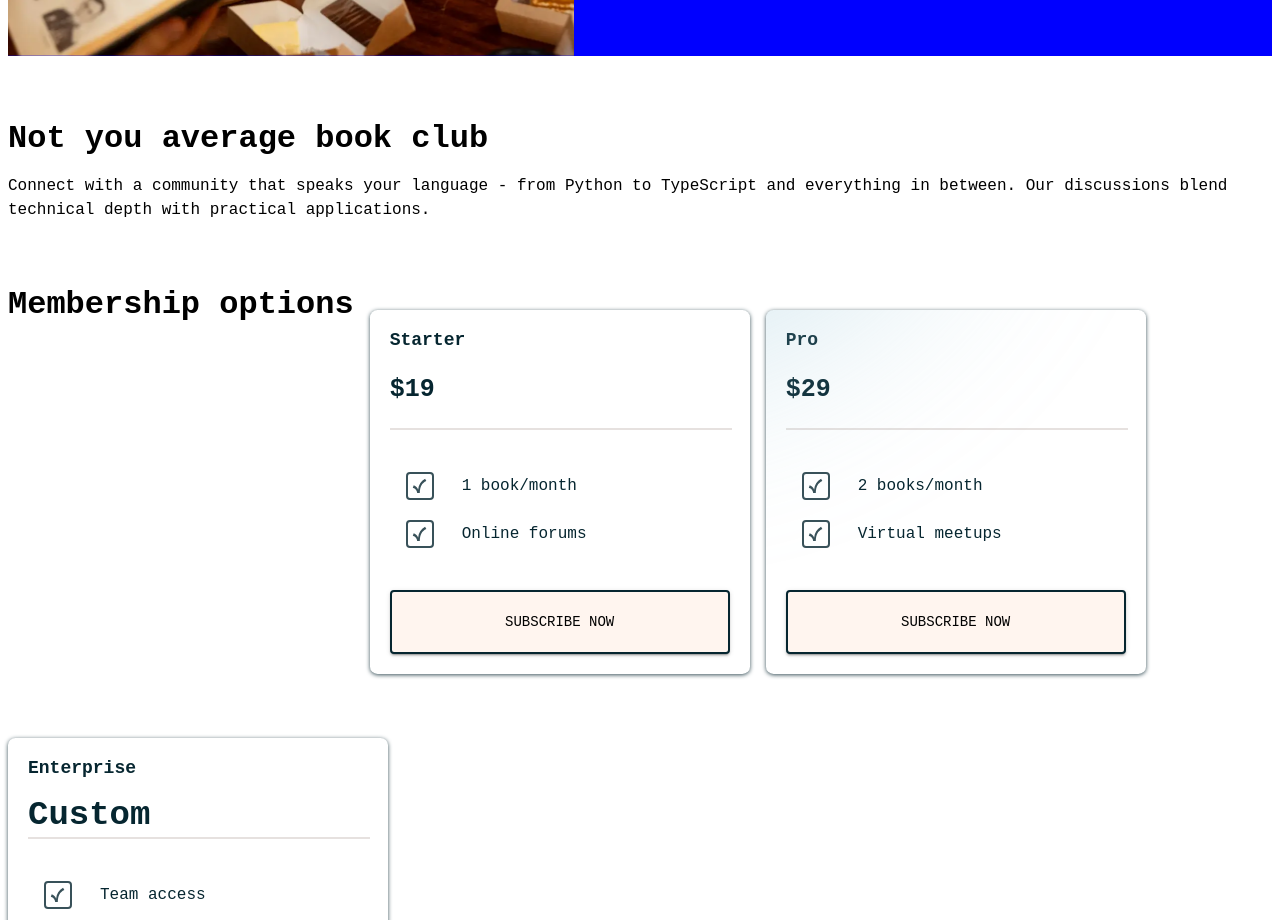
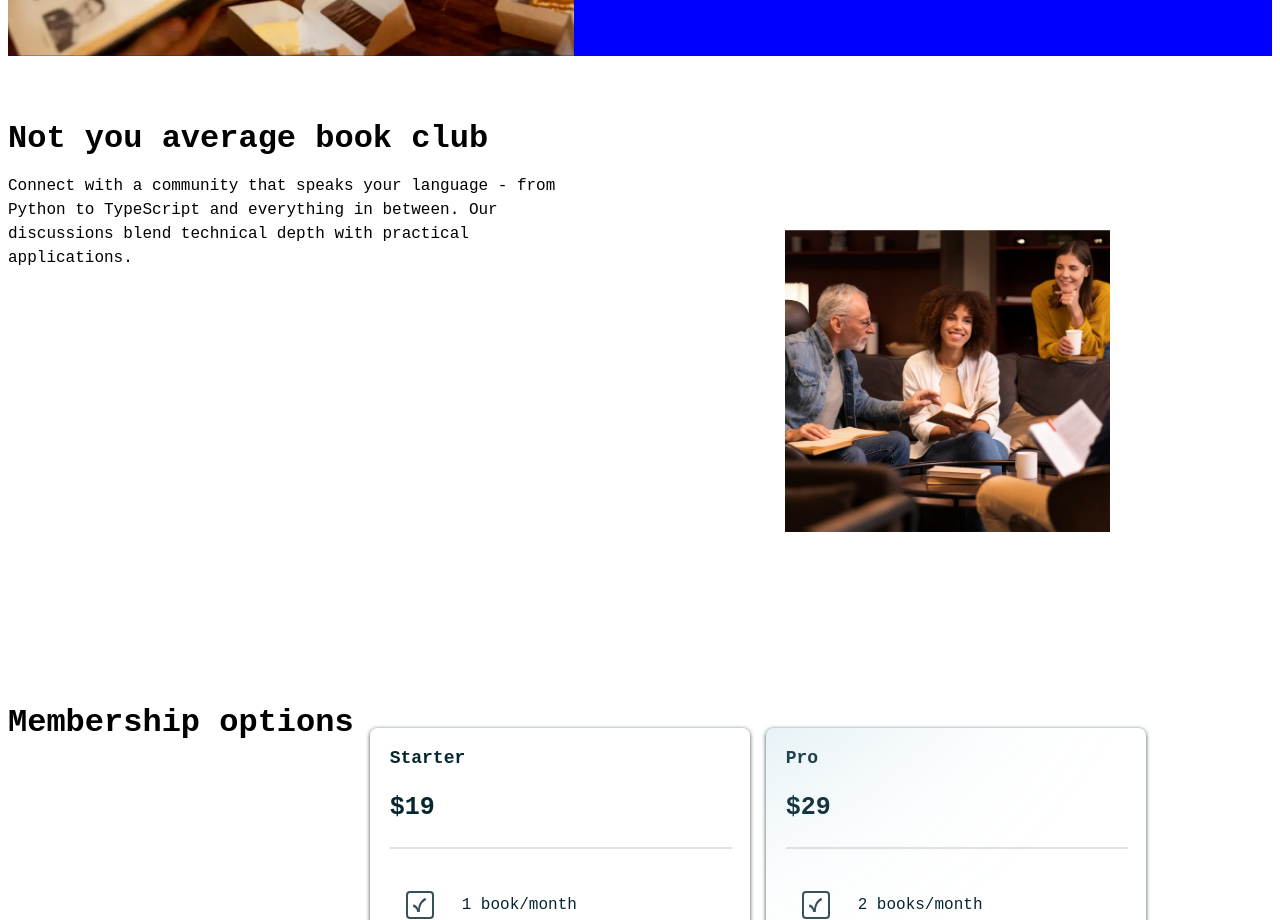
Before and after one commit to MNRSkills/Tech-Book-React-MUI-FM, a React (Vite) app: page / in a window 1280 px wide. Shown: the part 2780-3700 px from the top of the page. Built offline with nearby package versions, Linux system fonts and the light colour scheme; a web font is replaced by a local one.

Commit message:
styling notyouravgbook component

```diff
--- a/src/App.jsx
+++ b/src/App.jsx
@@ -13,6 +13,8 @@ import readTogethermobile from "./assets/images/image-read-together-mobile.webp"
 import readTogetherTablet from "./assets/images/image-read-together-tablet.webp";
 import readTogetherDesktop from "./assets/images/image-read-together-desktop.webp";
 import notyourbook from "./assets/images/image-not-average-mobile.webp";
+import notyourBookMD from "./assets/images/image-not-average-tablet.webp";
+import notyourBookLG from "./assets/images/image-not-average-desktop.webp";
 import patternGlow from "./assets/images/pattern-glow.svg";
 import imageHeroMobile from "./assets/images/image-hero-mobile.webp";
 import imageHeroTablet from "./assets/images/image-hero-tablet.webp";
@@ -40,7 +42,11 @@ function App() {
           />
         </Section>
         <Section image={notyourbook} sx={{ textAlign: "center" }}>
-          <NotYourAvgBook />
+          <NotYourAvgBook
+            notyourBook={notyourbook}
+            notyourBookMD={notyourBookMD}
+            notyourBookLG={notyourBookLG}
+          />
         </Section>
         <Section>
           <Membership />
--- a/src/Components/sections/NotYourAvgBook.jsx
+++ b/src/Components/sections/NotYourAvgBook.jsx
@@ -9,14 +9,25 @@ import {
 } from "@mui/material";
 // import NotYourBook from "../assets/images/image-not-average-mobile.webp";
 
-function NotYourAvgBook() {
+function NotYourAvgBook({ notyourBook, notyourBookMD }) {
   return (
     //   NOT YOUR AVERAGE BOOK CLUB IS THE SECOND SECTION.
-    <>
-      <Box>
+    <Box component="section" sx={{ display: "flex", gap: "20px" }}>
+      <Box
+        sx={{
+          width: {
+            lg: "520px",
+            md: "704px",
+          },
+        }}
+      >
         <Typography
           variant="h1"
-          sx={{ fontSize: "2em", fontWeight: "bold", mb: 2 }}
+          sx={{
+            fontSize: "2em",
+            fontWeight: "bold",
+            mb: 2,
+          }}
         >
           Not you average book club
         </Typography>
@@ -26,7 +37,24 @@ function NotYourAvgBook() {
           depth with practical applications.
         </Typography>
       </Box>
-    </>
+      <Box
+        sx={{
+          backgroundImage: {
+            sm: `url(${notyourBook})`,
+            md: `url(${notyourBookMD})`,
+          },
+          backgroundPosition: "center",
+          backgroundSize: "50% auto",
+          backgroundRepeat: "no-repeat",
+          height: "520px",
+          width: {
+            sm: "338px",
+            md: "768px",
+            lg: "560px",
+          },
+        }}
+      ></Box>
+    </Box>
   );
 }
 
```
